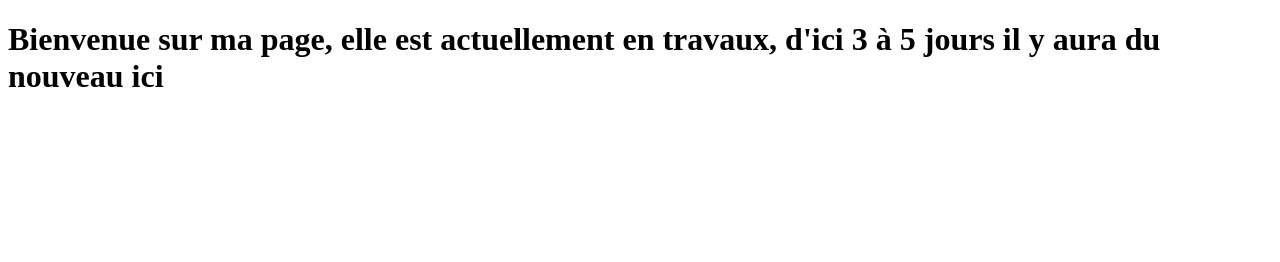
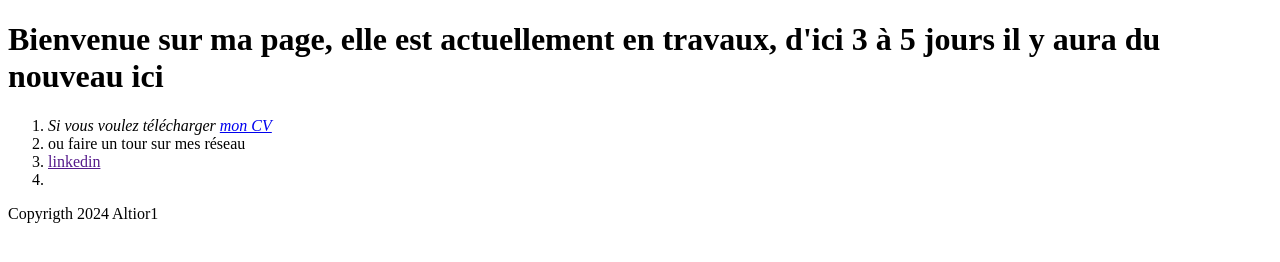
Before and after one commit to Altior1/Altior1.github.io, a plain HTML site: page index.html in a window 1280 px wide. Drawn offline with Linux system fonts and the light colour scheme.

Commit message:
implemente les balises nav et footer

```diff
--- a/index.html
+++ b/index.html
@@ -4,11 +4,17 @@
 <head>
     <meta charset="UTF-8" />
     <title>Page De Altior1</title>
+
 </head>
 
 <body>
     <h1>Bienvenue sur ma page, elle est actuellement en travaux,
         d'ici 3 à 5 jours il y aura du nouveau ici </h1>
+    <div id="navbar"></div>
+    <div id="main"></div>
+    <div id="foot"></div>
+
 </body>
+<script src="model/ajoutElemBase.js"></script>
 
 </html>
--- /dev/null
+++ b/model/ajoutElemBase.js
@@ -0,0 +1,19 @@
+document.addEventListener("DOMContentLoaded", afficheElem);
+
+
+function afficheElem () {
+
+
+    afficheNav();
+    afficheFoot();
+}
+async function afficheNav () {
+    const nav = document.getElementById("navbar");
+    let dataNav = await fetch("../vue/navbar.html").then(res => res.text());
+    nav.innerHTML = dataNav;
+}
+
+function afficheFoot () {
+    const foot = document.getElementById("foot");
+    foot.innerHTML = "Copyrigth 2024 Altior1";
+}
--- /dev/null
+++ b/vue/navbar.html
@@ -0,0 +1,8 @@
+<nav class="propre">
+    <ol>
+        <li><em>Si vous voulez télécharger <a href="ressources/CV.pdf" download="">mon CV</a></em></li>
+        <li> ou faire un tour sur mes réseau</li>
+        <li><a href="">linkedin</a></li>
+        <li><a href="github"></a></li>
+    </ol>
+</nav>
```
Also changed, not shown: monCV.html (added, +15 -0 lines).
